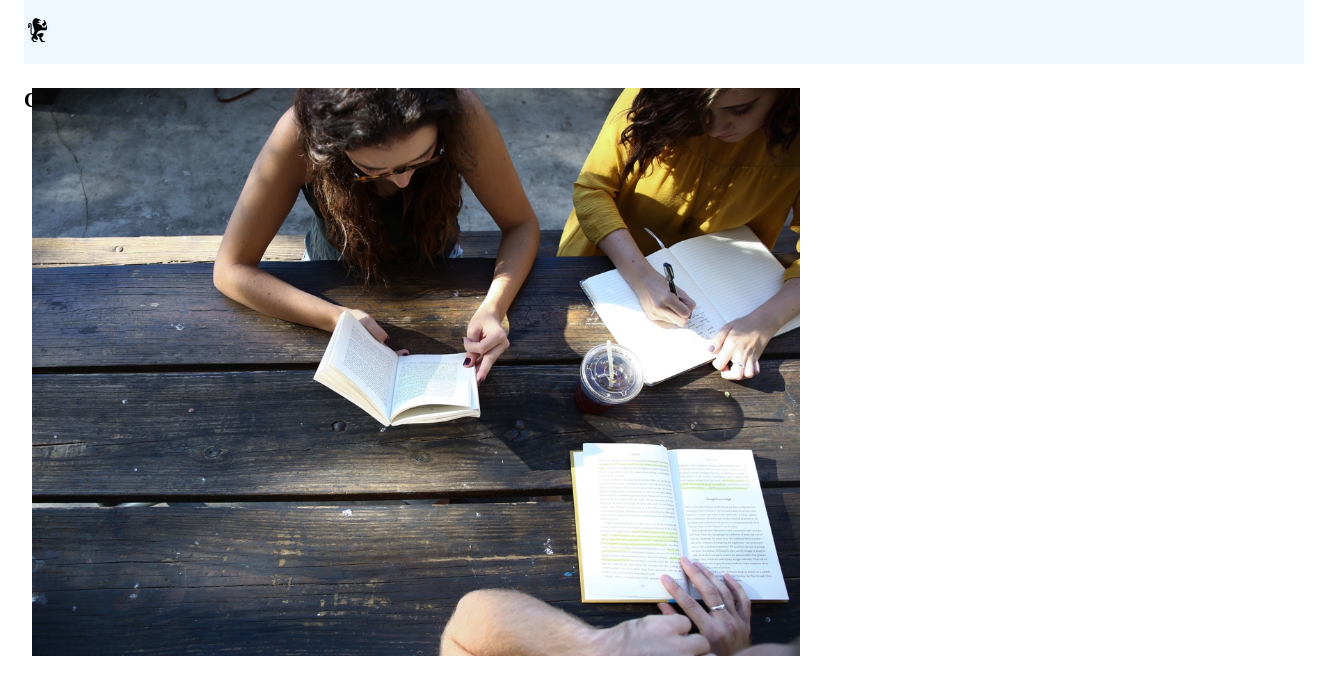
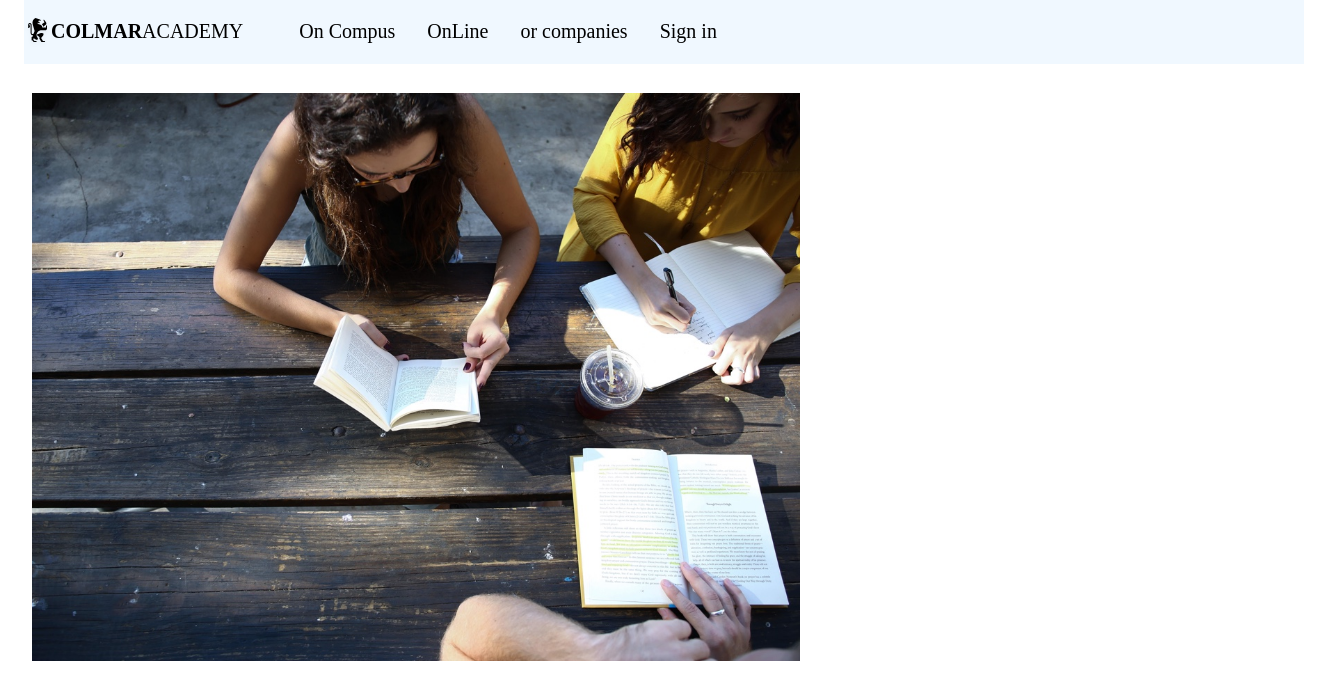
Before and after one commit to krzwilk/colmar_academy, a plain HTML site: page index.html in a window 1280 px wide. Shown: the whole page, 1328 px wide, since content can reach past the window. Drawn offline with Linux system fonts and the light colour scheme.

Commit message:
fix index folder

```diff
--- a/index.html
+++ b/index.html
@@ -8,7 +8,7 @@
         <link rel="stylesheet" href="resources\css\stylesheet.css" type="text/css">
     </head>
     <body>
-        <header class="header-container">
+        <header>
             <div class="header-container"><img class="logo" src="resources\images\ic-logo.svg" alt="Company Logo"></div>
             <div class="header-container"><p><b>COLMAR</b>ACADEMY</p></div>
 
--- a/resources/css/stylesheet.css
+++ b/resources/css/stylesheet.css
@@ -21,7 +21,7 @@ header{
     display: block;
 }
 nav{
-    align-items: stretch;
+    align-items: center;
 }
 
 ul{
```
